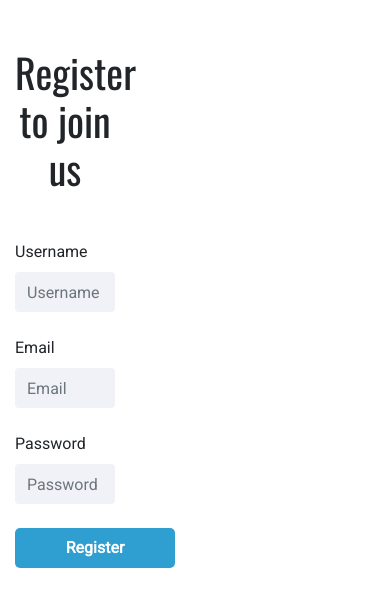
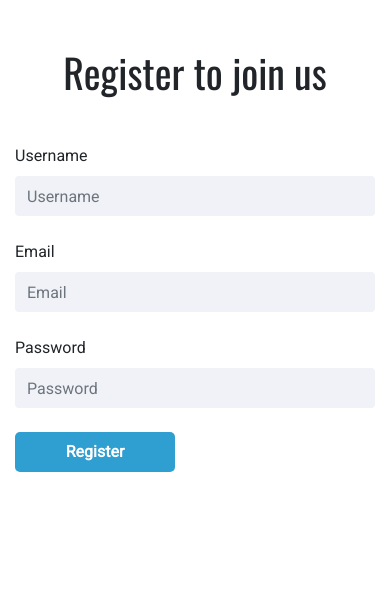
Before and after one commit to dramanesd/book-reviews-app, a Flask app: page /register in a window 390 px wide. Shown: the part 40-647 px from the top of the page. Run offline with Flask 2, Linux system fonts and the light colour scheme; some libraries are stand-ins or nearby versions.

Commit message:
update: make sure that the layouts are responsive

```diff
--- a/templates/book.html
+++ b/templates/book.html
@@ -7,10 +7,10 @@
       {% for item in bookDetails %}
         <div class="card mt-4 mb-4">
           <div class="row no-gutters book-details">
-            <div class="col-md-4 ">
+            <div class="col-md-4 col-4">
               <img class="book-img card-img" src="/static/images/book-img.png" alt="Book image">
             </div>
-            <div class="col-md-8">
+            <div class="col-md-8 col-8">
               <div class="card-body">
                 <h3>{{ item.title }}</h3>
                 <p>By {{ item.author }}</p>
--- a/templates/login.html
+++ b/templates/login.html
@@ -1,8 +1,8 @@
 {% extends "layout.html" %}
 
 {% block content %}
-<div class="row auth-form">
-  <div class="col-4 offset-md-4">
+<div class="row auth-form justify-content-center">
+  <div class="col-md-4 col-sm-4">
      <h1>Login into your account</h1>
       <form  action="{{ url_for('login') }}" method="post">
         <div class="form-group">
--- a/templates/register.html
+++ b/templates/register.html
@@ -1,8 +1,8 @@
 {% extends "layout.html" %}
 
 {% block content %}
-<div class="row auth-form">
-  <div class="col-4 offset-md-4">
+<div class="row auth-form justify-content-center">
+  <div class="col-md-4 col-sm-4">
      <h1>Register to join us</h1>
       <form action="{{ url_for('register') }}" method="post">
         <div class="form-group">
```
